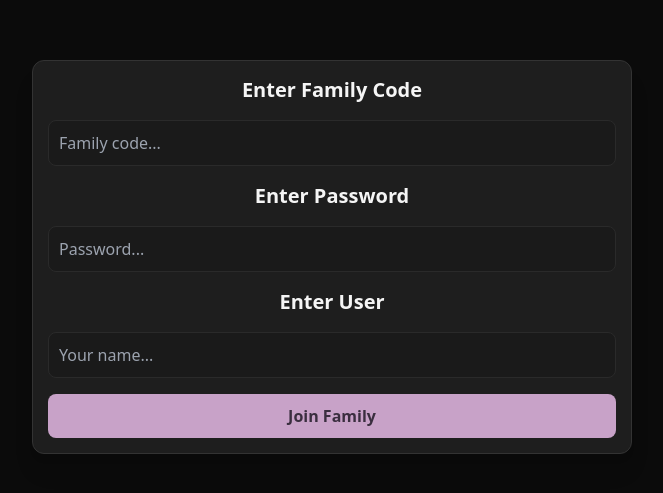
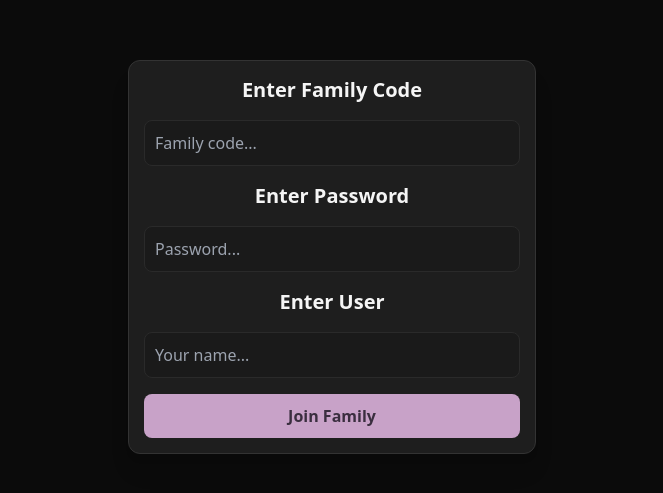
Before and after one commit to vasilisnikitaras/family-shop-app-v3, a Next.js app: page / in a window 1280 px wide. Shown: the part 143-636 px from the top of the page, without its empty margins (308-971 px from the left). Built offline with nearby package versions, Linux system fonts and the light colour scheme.

Commit message:
Mobile fixes + store view cleanup

```diff
--- a/app/globals.css
+++ b/app/globals.css
@@ -209,3 +209,58 @@ html, body {
   width: 100%;
   max-width: 500px;
 }
+
+/*
+  STEP 3 — Mobile Input Fix
+  - Σταματάει το input να μεγαλώνει
+  - Σταματάει το zoom όταν γράφεις
+  - Κάνει όλα τα inputs full-width στο κινητό
+*/
+input, select, textarea {
+  width: 100%;
+  max-width: 100%;
+  font-size: 16px; /* Prevents mobile zoom */
+  box-sizing: border-box;
+}
+
+/*
+  STEP 4 — Mobile Button Fix
+  - Κάνει όλα τα buttons full-width στο κινητό
+  - Σταματάει το σπάσιμο του layout
+  - Σταματάει το περίεργο zoom όταν πατάς κουμπί
+*/
+/*
+button {
+  width: 100%;
+  max-width: 100%;
+  font-size: 16px;
+  box-sizing: border-box;
+}
+*/
+
+/*
+  STEP 5 — Store Section Mobile Fix
+  - Σταματάει τα store boxes (Atlantis, PA, κλπ) να ξεχειλώνουν
+  - Κάνει όλα τα sections full-width στο κινητό
+  - Σταματάει το overflow των items
+  - Κρατάει το layout καθαρό και σταθερό
+*/
+.store-section {
+  width: 100%;
+  max-width: 100%;
+  box-sizing: border-box;
+  overflow-x: hidden; /* prevents horizontal scroll */
+}
+
+.store-section {
+  width: 100%;
+  max-width: 100%;
+  box-sizing: border-box;
+  overflow-x: hidden;
+}
+
+.list-item {
+  width: 100%;
+  max-width: 100%;
+  box-sizing: border-box;
+}
--- a/app/layout.tsx
+++ b/app/layout.tsx
@@ -28,8 +28,23 @@ export default function RootLayout({ children }: { children: ReactNode }) {
       </head>
 
       <body>
-        <div className="app-wrapper w-full max-w-2xl mx-auto px-3">
 
+        {/*
+          OLD VERSION (max-w-2xl)
+          - Πολύ μεγάλο για κινητό
+          - Κάνει την οθόνη να μεγαλώνει / κάνει zoom
+          - Το κρατάμε για ιστορικό, δεν το σβήνουμε
+        */}
+        {/* <div className="app-wrapper w-full max-w-2xl mx-auto px-3"></div> */}
+
+        {/*
+          NEW VERSION (max-w-md)
+          - Ιδανικό για κινητό
+          - Δεν κάνει zoom
+          - Δεν ξεχειλώνει
+          - Κρατάει το app centered και καθαρό
+        */}
+        <div className="app-wrapper w-full max-w-md mx-auto px-3">
           {children}
         </div>
 
--- a/app/page.tsx
+++ b/app/page.tsx
@@ -877,7 +877,8 @@ for (let i = 0; i < tail.length; i++) {
               if (storeItems.length === 0) return null;
 
               return (
-                <div key={store.id} className="card space-y-3">
+
+                <div key={store.id} className="card space-y-3 store-section">
 
                   <h2 className="text-xl font-bold text-purple-700 dark:text-purple-300 pt-1 pb-1">
                     {store.name}
@@ -973,7 +974,7 @@ for (let i = 0; i < tail.length; i++) {
               {items.map((i: any) => (
                 <li
                   key={i.id}
-                  className={`card list-item px-4 py-3 transition-all pointer-events-auto ${
+                  className={`card list-item px-4 py-3 transition-all pointer-events-auto flex items-start gap-3 ${
                     i.is_checked && "bg-green-100 dark:bg-green-900"
                   }`}
                 >
```
